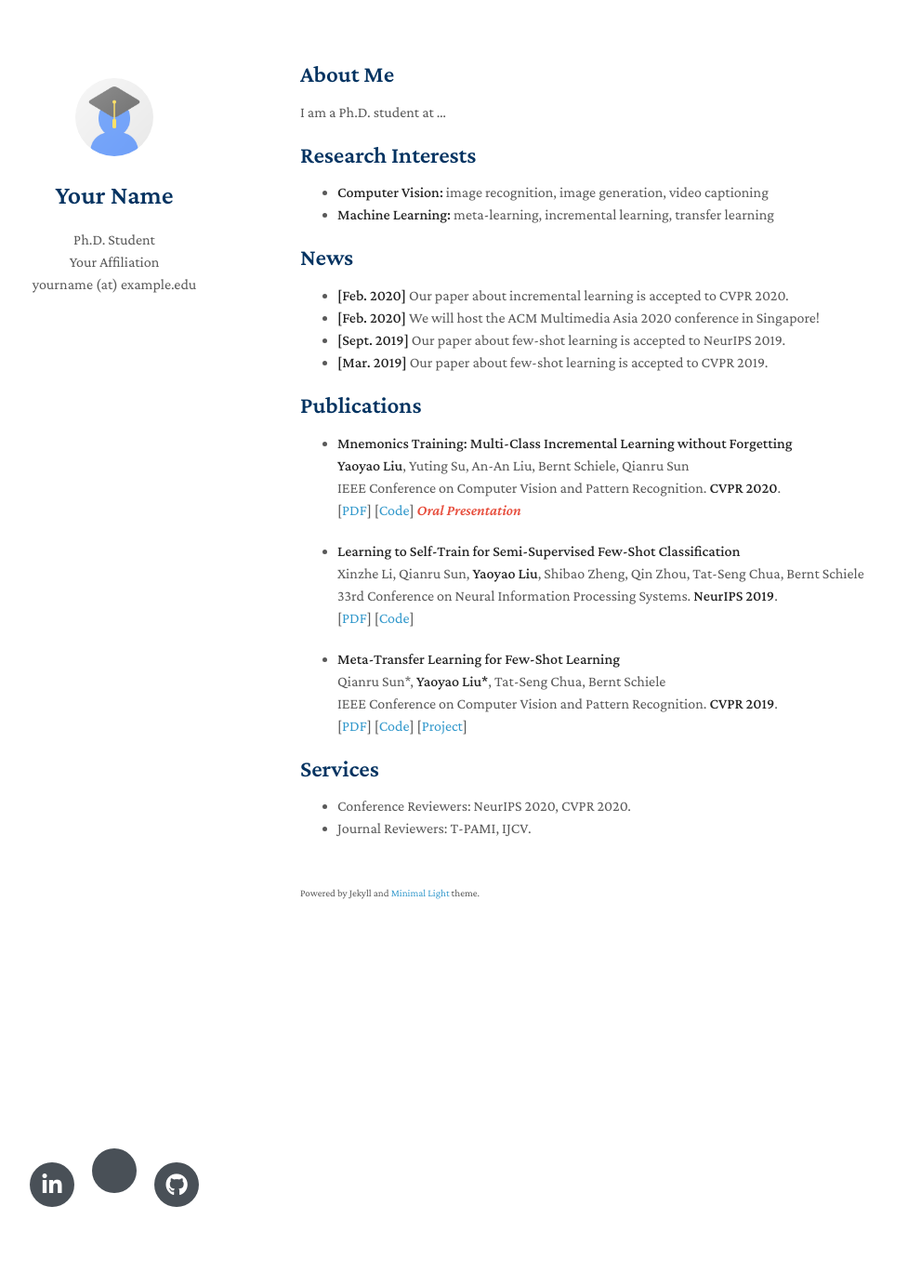
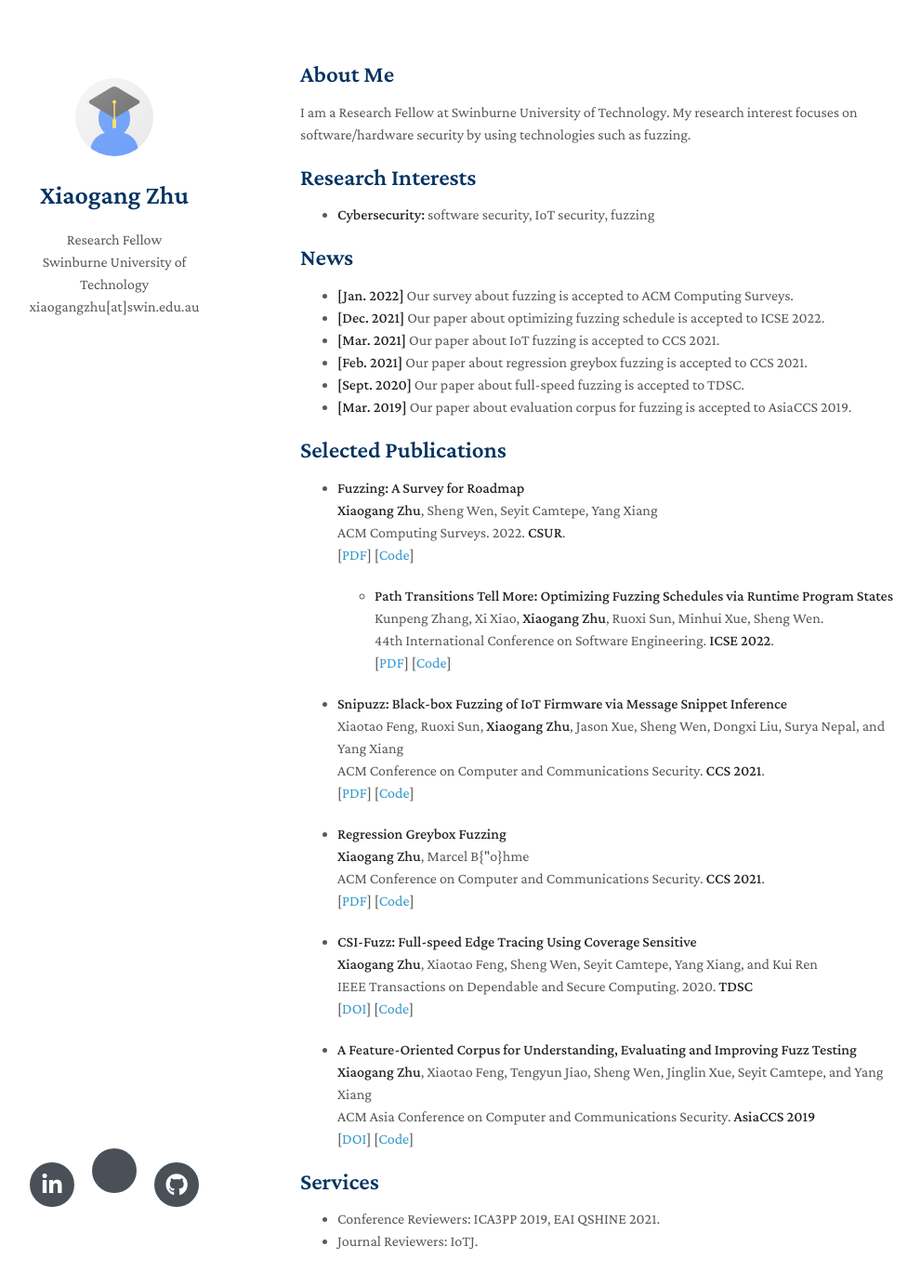
Before and after one commit to RosenZhu/rosenzhu.github.io, a Jekyll site: the page built from index.md, in a window 1280 px wide and 1400 px high. Shown: the top 1383 px of the window at 93% size, without its empty margins (147-1138 px from the left). Built offline with Jekyll 4.4.1, drawn with Linux system fonts in a browser that asks for light colours; nearby versions of some CDN libraries; a style sheet for code colours, icons or effects is not loaded; our own code applies the rules of GitHub Pages for plain Markdown files.

Commit message:
first data

```diff
--- a/_config.yml
+++ b/_config.yml
@@ -1,10 +1,10 @@
-title: Your Name
-position: Ph.D. Student
-affiliation: Your Affiliation
-email: yourname (at) example.edu
+title: Xiaogang Zhu
+position: Research Fellow
+affiliation: Swinburne University of Technology
+email: xiaogangzhu[at]swin.edu.au
 keywords: minimal academic
-google_scholar: https://scholar.google.com/
-github_link: https://github.com/yaoyao-liu/minimal-light
+google_scholar: https://scholar.google.com.au/citations?hl=en&pli=1&user=rav4c-0AAAAJ
+github_link: https://github.com/RosenZhu
 linkedin: https://www.linkedin.com/
 avatar: ./assets/img/avatar.png
 google_analytics: UA-111540567-4
--- a/index.md
+++ b/index.md
@@ -4,47 +4,75 @@ layout: homepage
 
 ## About Me
 
-I am a Ph.D. student at ...
+I am a Research Fellow at Swinburne University of Technology. My research interest focuses on software/hardware security by using technologies such as fuzzing.
 
 ## Research Interests
 
-- **Computer Vision:** image recognition, image generation, video captioning
-- **Machine Learning:** meta-learning, incremental learning, transfer learning
+- **Cybersecurity:** software security, IoT security, fuzzing
+<!-- - **Machine Learning:** meta-learning, incremental learning, transfer learning -->
 
 ## News
 
-- **[Feb. 2020]** Our paper about incremental learning is accepted to CVPR 2020.
-- **[Feb. 2020]** We will host the ACM Multimedia Asia 2020 conference in Singapore!
-- **[Sept. 2019]** Our paper about few-shot learning is accepted to NeurIPS 2019.
-- **[Mar. 2019]** Our paper about few-shot learning is accepted to CVPR 2019.
+- **[Jan. 2022]** Our survey about fuzzing is accepted to ACM Computing Surveys.
+- **[Dec. 2021]** Our paper about optimizing fuzzing schedule is accepted to ICSE 2022.
+- **[Mar. 2021]** Our paper about IoT fuzzing is accepted to CCS 2021.
+- **[Feb. 2021]** Our paper about regression greybox fuzzing is accepted to CCS 2021.
+- **[Sept. 2020]** Our paper about full-speed fuzzing is accepted to TDSC.
+- **[Mar. 2019]** Our paper about evaluation corpus for fuzzing is accepted to AsiaCCS 2019.
 
-## Publications
+## Selected Publications
 
-- **Mnemonics Training: Multi-Class Incremental Learning without Forgetting**
+- **Fuzzing: A Survey for Roadmap**
   <br>
-  **Yaoyao Liu**, Yuting Su, An-An Liu, Bernt Schiele, Qianru Sun
+  **Xiaogang Zhu**, Sheng Wen, Seyit Camtepe, Yang Xiang
   <br>
-  IEEE Conference on Computer Vision and Pattern Recognition. **CVPR 2020**.
+  ACM Computing Surveys. 2022. **CSUR**.
   <br>
-  [[PDF](https://arxiv.org/pdf/2002.10211.pdf)] [[Code](https://github.com/yaoyao-liu/mnemonics)] <strong><i style="color:#e74d3c">Oral Presentation</i></strong>
+  [[PDF]()] [[Code]()]
+  <!-- <strong><i style="color:#e74d3c">Oral Presentation</i></strong> -->
 
-- **Learning to Self-Train for Semi-Supervised Few-Shot Classification**
+  - **Path Transitions Tell More: Optimizing Fuzzing Schedules via Runtime Program States**
   <br>
-  Xinzhe Li, Qianru Sun, **Yaoyao Liu**, Shibao Zheng, Qin Zhou, Tat-Seng Chua, Bernt Schiele
+  Kunpeng Zhang, Xi Xiao, **Xiaogang Zhu**, Ruoxi Sun, Minhui Xue, Sheng Wen.
   <br>
-  33rd Conference on Neural Information Processing Systems. **NeurIPS 2019**.
+  44th International Conference on Software Engineering. **ICSE 2022**.
   <br>
-  [[PDF](http://papers.nips.cc/paper/9216-learning-to-self-train-for-semi-supervised-few-shot-classification.pdf)] [[Code](https://github.com/xinzheli1217/learning-to-self-train)]
+  [[PDF](https://arxiv.org/pdf/2201.04441.pdf)] [[Code](https://github.com/truzz-fuzz/truzz-fuzz)]
 
-- **Meta-Transfer Learning for Few-Shot Learning**
+- **Snipuzz: Black-box Fuzzing of IoT Firmware via Message Snippet Inference**
   <br>
-  Qianru Sun\*, **Yaoyao Liu\***, Tat-Seng Chua, Bernt Schiele
+  Xiaotao Feng, Ruoxi Sun, **Xiaogang Zhu**, Jason Xue, Sheng Wen, Dongxi Liu, Surya Nepal, and Yang Xiang
   <br>
-  IEEE Conference on Computer Vision and Pattern Recognition. **CVPR 2019**.
+  ACM Conference on Computer and Communications Security. **CCS 2021**.
   <br>
-  [[PDF](http://openaccess.thecvf.com/content_CVPR_2019/papers/Sun_Meta-Transfer_Learning_for_Few-Shot_Learning_CVPR_2019_paper.pdf)] [[Code](https://github.com/yaoyao-liu/meta-transfer-learning)] [[Project](https://mtl.yyliu.net/)]
+  [[PDF](https://arxiv.org/pdf/2105.05445.pdf)] [[Code](https://github.com/XtEsco/Snipuzz)]
+
+- **Regression Greybox Fuzzing**
+  <br>
+  **Xiaogang Zhu**, Marcel B{\"o}hme
+  <br>
+  ACM Conference on Computer and Communications Security. **CCS 2021**.
+  <br>
+  [[PDF](https://mboehme.github.io/paper/CCS21.pdff)] [[Code](https://github.com/aflchurn/aflchurn)]
+
+- **CSI-Fuzz: Full-speed Edge Tracing Using Coverage Sensitive**
+  <br>
+  **Xiaogang Zhu**, Xiaotao Feng, Sheng Wen, Seyit Camtepe, Yang Xiang, and Kui Ren
+  <br>
+  IEEE Transactions on Dependable and Secure Computing. 2020. **TDSC**
+  <br>
+  [[DOI](10.1109/TDSC.2020.3008826)] [[Code](https://github.com/RosenZhu/csi-afl)]
+
+- **A Feature-Oriented Corpus for Understanding, Evaluating and Improving Fuzz Testing**
+  <br>
+  **Xiaogang Zhu**, Xiaotao Feng, Tengyun Jiao, Sheng Wen, Jinglin Xue, Seyit Camtepe, and Yang Xiang
+  <br>
+  ACM Asia Conference on Computer and Communications Security. **AsiaCCS 2019**
+  <br>
+  [[DOI](10.1145/3321705.3329845)] [[Code]()]
+
 
 ## Services
 
-- Conference Reviewers: NeurIPS 2020, CVPR 2020.
-- Journal Reviewers: T-PAMI, IJCV.
+- Conference Reviewers: ICA3PP 2019, EAI QSHINE 2021.
+- Journal Reviewers: IoTJ.
```
